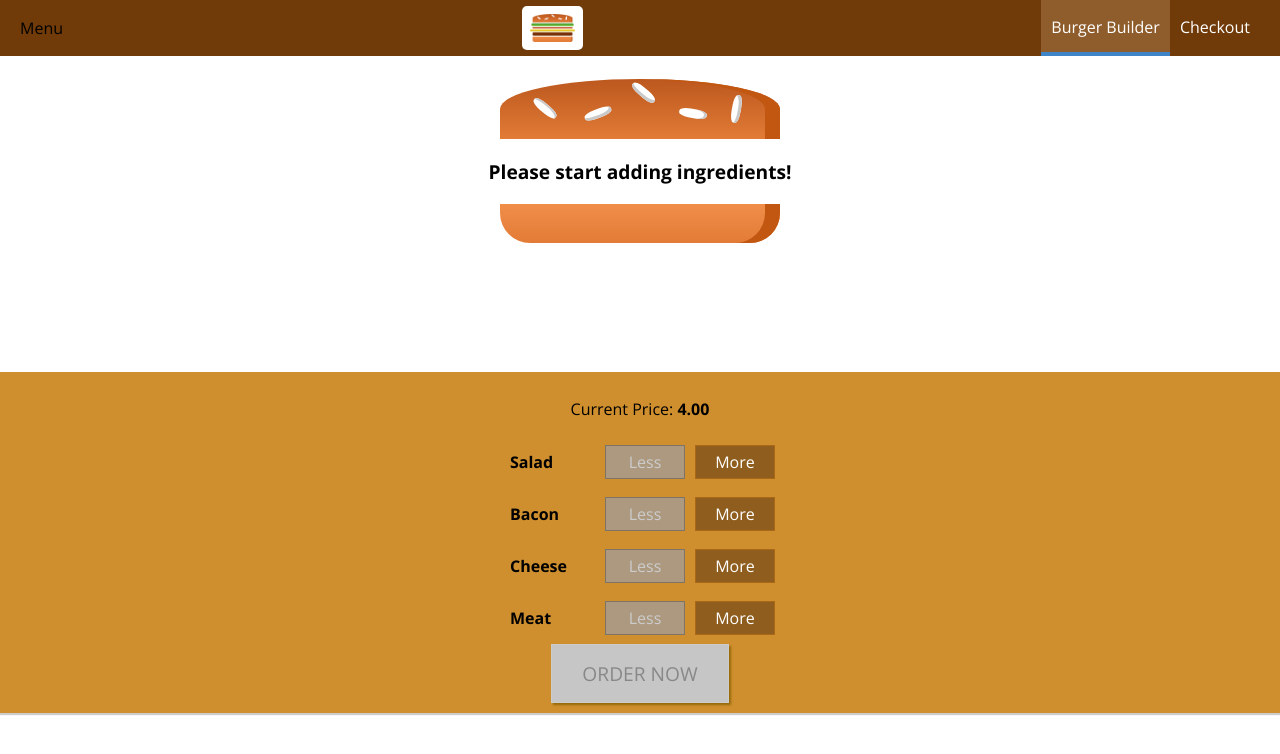
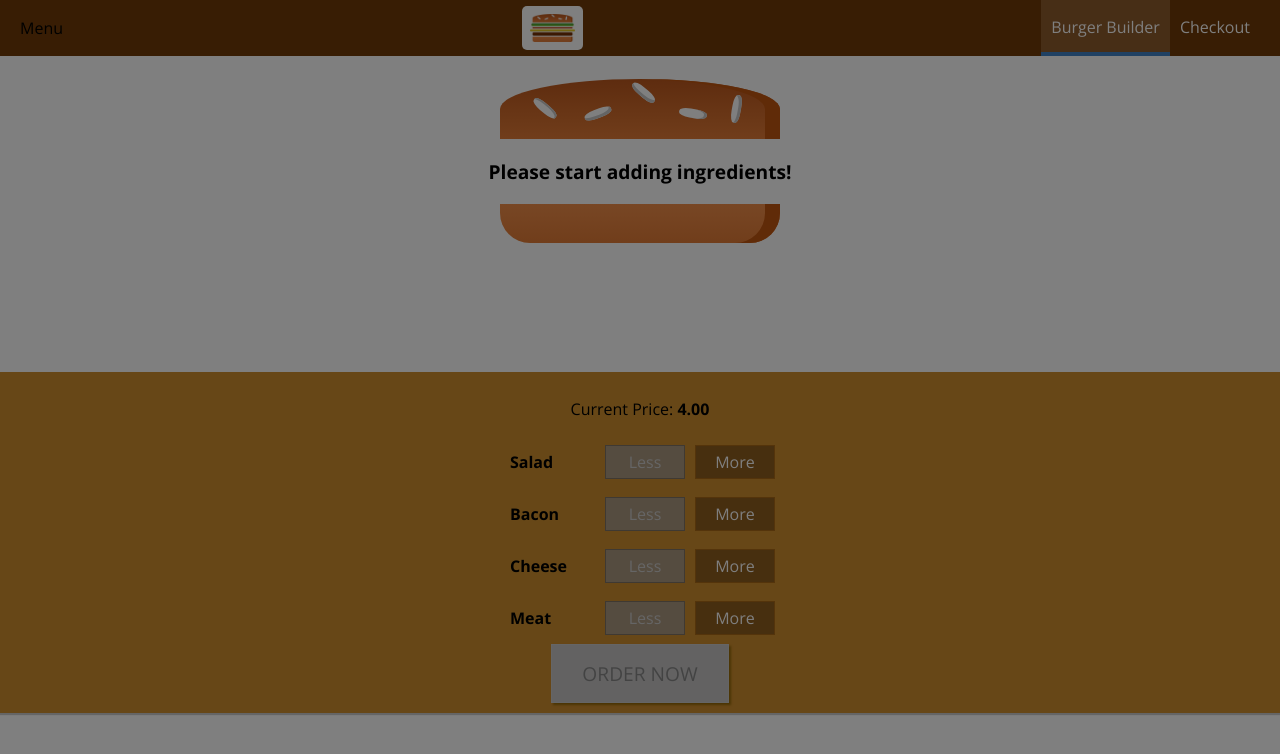
Before and after one commit to nikakey/MyBurger, a React app: page / in a window 1280 px wide. Shown: the top 754 px of the page. Built offline with nearby package versions, Linux system fonts and the light colour scheme.

Commit message:
Set the backdrop for the sidedrawer, set the logic to make a sidedrawer dissapear

```diff
--- a/src/components/Layout/Layout.js
+++ b/src/components/Layout/Layout.js
@@ -1,17 +1,31 @@
-import React from 'react';
+import React, {Component} from 'react';
 import Aux from '../../hoc/Aux';
 import classes from './Layout.css';
 import Toolbar from '../Navigation/Toolbar/Toolbar';
 import SideDrawer from '../Navigation/SideDrawer/SideDrawer';
 
-const layout = (props) => (
-  <Aux>
-    <Toolbar />
-    <SideDrawer />
-    <main className={classes.Content}>
-      {props.children}
-    </main>
-  </Aux>
-);
+class Layout extends Component {
+  state ={
+    showSideDrawer: true
+  }
 
-export default layout;
+  sideDrawerClosedHandler = () => {
+    this.setState({showSideDrawer: false});
+  }
+
+  render () {
+    return (
+      <Aux>
+        <Toolbar />
+        <SideDrawer
+          open={this.state.showSideDrawer}
+          closed={this.sideDrawerClosedHandler} />
+        <main className={classes.Content}>
+          {this.props.children}
+        </main>
+      </Aux>
+    )
+  }
+}
+
+export default Layout;
--- a/src/components/Navigation/SideDrawer/SideDrawer.js
+++ b/src/components/Navigation/SideDrawer/SideDrawer.js
@@ -2,10 +2,18 @@
 import Logo from '../../Logo/Logo';
 import NavigationItems from '../NavigationItems/NavigationItems';
 import classes from './SideDrawer.css';
+import Backdrop from '../../UI/Backdrop/Backdrop';
+import Aux from '../../../hoc/Aux';
 
 const sideDrawer = (props) => {
+  let attachedClasses = [classes.SideDrawer, classes.Close];
+  if (props.open) {
+    attachedClasses =[classes.SideDrawer, classes.Open];
+  }
   return (
-    <div className={classes.SideDrawer}>
+    <Aux>
+      <Backdrop show={props.open} clicked={props.closed}/>
+      <div className={attachedClasses.join(' ')}>
         <div className={classes.Logo}>
           <Logo />
         </div>
@@ -13,6 +21,7 @@
           <NavigationItems />
         </nav>
       </div>
+    </Aux>
   );
 };
 
```
Lines whose indentation alone changed are shown as unchanged.
